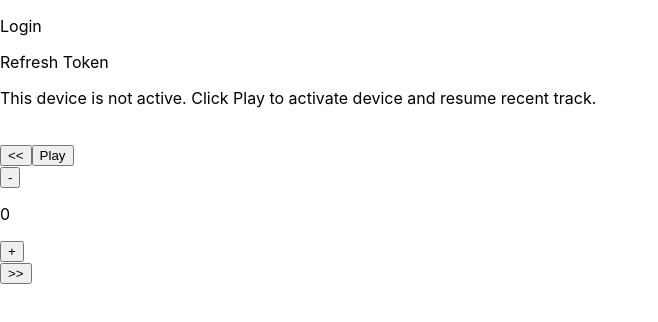
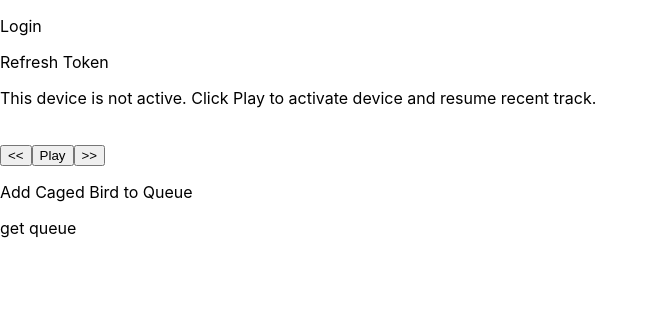
Before and after one commit to seth-bradshaw/Mock-Spotify-UI, a React (Create React App) app in the folder spotify-ui/: page / in a window 1280 px wide. Shown: the top 322 px of the page, without its empty margins (0-658 px from the left). Built offline with nearby package versions, Linux system fonts and the light colour scheme.

Commit message:
adding queue service call, and temp testing changes in playback component

```diff
--- a/spotify-ui/src/components/playback/SpotifyPlayback.tsx
+++ b/spotify-ui/src/components/playback/SpotifyPlayback.tsx
@@ -1,29 +1,34 @@
 /* @ts-nocheck tslint:disable */
-import React, {useState, useEffect} from 'react'
-import { transferDevice, playTrack, pauseTrack, skipToNext, skipToPrevious, changeVolume } from '../../services'
-import Cookies from 'js-cookie'
-import {safeParse} from '../../utils'
-import initPlaybackSDK from './tempFile'
+import React, { useState, useEffect } from "react";
+import {
+  transferDevice,
+  playTrack,
+  pauseTrack,
+  skipToNext,
+  skipToPrevious,
+  changeVolume,
+  addTrackToQueue,
+  getUserQueue
+} from "../../services";
+import Cookies from "js-cookie";
+import { safeParse } from "../../utils";
+import initPlaybackSDK from "./tempFile";
 
 type PlaybackEventCallback = {
-    device_id:string;
-}
-type AnyObj = {[key:string]: any}
+  device_id: string;
+};
+type AnyObj = { [key: string]: any };
 
-const initPlayer:AnyObj = {}
+const initPlayer: AnyObj = {};
 
 const track: AnyObj = {
   name: "",
   album: {
-        images: [
-            { url: "" }
-        ]
+    images: [{ url: "" }],
   },
-    artists: [
-        { name: "" }
-    ],
-    uri: ''
-}
+  artists: [{ name: "" }],
+  uri: "",
+};
 
 // ? Should we make this Context when building actual UI? Requires props being passed down multiple components, seems like a good use case
 // TODO make this a lot more components. This is pretty bloated atm
@@ -33,13 +38,14 @@ export default function SpotifyPlayback() {
   const [deviceActive, setDeviceActive] = useState(false);
   const [player, setPlayer] = useState(initPlayer);
   const [current_track, setTrack] = useState<AnyObj>(track);
-    const [deviceId, setDeviceId] = useState('');
+  const [deviceId, setDeviceId] = useState("");
   const [volume, setVolume] = useState(0);
+  const [displayVolume, setDisplayVolume] = useState(false);
 
   const transfer = async (id: string) => {
     await transferDevice(id);
     setDeviceActive(true);
-    }
+  };
 
   const resume = async (device_id: string) => {
     if (!deviceActive) {
@@ -48,26 +54,22 @@ export default function SpotifyPlayback() {
     const play = ({
       spotify_uri,
       playerInstance: {
-              _options: {
-                getOAuthToken
-              }
-            }
+        _options: { getOAuthToken },
+      },
     }: AnyObj) => {
-            getOAuthToken(() => playTrack({ device_id, tracks: [spotify_uri]}));
+      getOAuthToken(() => playTrack({ device_id, tracks: [spotify_uri] }));
     };
     play({
       playerInstance: player,
       spotify_uri: current_track.uri,
     });
-    }
+  };
 
   const pause = async (device_id: string) => {
     const pauseSong = ({
       playerInstance: {
-              _options: {
-                getOAuthToken
-              }
-            }
+        _options: { getOAuthToken },
+      },
     }: AnyObj) => {
       getOAuthToken(() => pauseTrack(device_id));
     };
@@ -75,130 +77,119 @@ export default function SpotifyPlayback() {
       playerInstance: player,
       spotify_uri: current_track.uri,
     });
-    }
+  };
 
-    const adjustVolume = (volume_percent: number) => {
-        player.setVolume(volume_percent).then(() => {
-            setVolume(volume_percent * 100)
-        }).catch((err: any) => console.log(err))
-    }
+  const adjustVolume = async (volume_percent: number) => await changeVolume({ volume_percent, device_id: deviceId });
+
+  const addToQueue = async (uri: string) => await addTrackToQueue({ uri })
+
+  const getQueue = async () => await getUserQueue();
 
   useEffect(() => {
-        const token = safeParse(Cookies.get('spotify_access_token'))?.access_token
+    const token = safeParse(Cookies.get("spotify_access_token"))?.access_token;
 
     initPlaybackSDK(() => {
       /* @ts-ignore */
       const player = new window.Spotify.Player({
-                name: 'Web Playback SDK',
-                getOAuthToken: (cb:(token:string) => void) => cb(token),
-                volume: 0.5
+        name: "Web Playback SDK",
+        getOAuthToken: (cb: (token: string) => void) => cb(token),
+        volume: 0.5,
       });
 
       setPlayer(player);
 
-            player.addListener('ready', async ({ device_id }: PlaybackEventCallback) => {
+      player.addListener(
+        "ready",
+        async ({ device_id }: PlaybackEventCallback) => {
           setReady(true);
-                setDeviceId(device_id)
-                console.log('Ready with Device ID', device_id);
-            });
+          setDeviceId(device_id);
+          console.log("Ready with Device ID", device_id);
+        }
+      );
 
-            player.addListener('not_ready', ({ device_id }: PlaybackEventCallback) => {
+      player.addListener(
+        "not_ready",
+        ({ device_id }: PlaybackEventCallback) => {
           isReady && setReady(false);
           setDeviceId(device_id);
-                console.log('Device ID has gone offline', device_id);
-            });
+          console.log("Device ID has gone offline", device_id);
+        }
+      );
 
-            player.addListener('player_state_changed', ( (state:AnyObj) => {
-                console.log('state on change', { state });
+      player.addListener("player_state_changed", (state: AnyObj) => {
+        console.log("state on change", { state });
         if (!state) {
-                    setReady(false)
+          setReady(false);
           return;
         }
         // TODO add logic to ensure this only updates if needed. These are causing unnecessary rerenders.
         setTrack(state.track_window.current_track);
         setPlaying(!state.paused);
-            }));
+      });
 
       player.connect();
-            player.getVolume().then((volume: number) => setVolume(volume * 100));
-            player.setName("The bestest Spotify Exp").then(() => console.log('Device name changed!'))
-        })
+      player.getVolume().then((volume: number) => {
+        setVolume(volume * 100);
+        setDisplayVolume(true);
+      });
+      player
+        .setName("The bestest Spotify Exp")
+        .then(() => console.log("Device name changed!"));
+    });
 
     // TODO move player init to another file returning player. Thinking we pass a map with key = evtListener, value call back. Or should we add evtListeners in useEffect?
-        // const script = document.createElement("script");
-        // script.src = "https://sdk.scdn.co/spotify-player.js";
-        // script.async = true;
-
-        // document.body.appendChild(script);
-        // // ? do we want token as a dep in useEffect? After logging in and coming back to page playback doesn't work till you refresh at times. Think it's because we aren't sending player a valid token in init page load.
-        // /* @ts-ignore */
-        // window.onSpotifyWebPlaybackSDKReady = () => {
-        //     /* @ts-ignore */
-        //     const player = new window.Spotify.Player({
-        //         name: 'Web Playback SDK',
-        //         getOAuthToken: (cb:(token:string) => void) => cb(token),
-        //         volume: 0.5
-        //     });
-
-        //     setPlayer(player);
-
-        //     player.addListener('ready', async ({ device_id }: PlaybackEventCallback) => {
-        //         setReady(true);
-        //         setDeviceId(device_id)
-        //         console.log('Ready with Device ID', device_id);
-        //     });
-
-        //     player.addListener('not_ready', ({ device_id }: PlaybackEventCallback) => {
-        //         isReady && setReady(false);
-        //         setDeviceId(device_id);
-        //         console.log('Device ID has gone offline', device_id);
-        //     });
-
-        //     player.addListener('player_state_changed', ( (state:AnyObj) => {
-        //         console.log('state on change', { state });
-        //         if (!state) {
-        //             setReady(false)
-        //             return;
-        //         }
-        //         // TODO add logic to ensure this only updates if needed. These are causing unnecessary rerenders.
-        //         setTrack(state.track_window.current_track);
-        //         setPlaying(!state.paused);
-        //     }));
-
-        //     player.connect();
-        //     player.getVolume().then((volume: number) => setVolume(volume * 100));
-        //     player.setName("The bestest Spotify Exp").then(() => console.log('Device name changed!'))
-        // };
-    }, [])
+  }, []);
   return (
     <>
-            {
-                !deviceActive || !isReady ? (
-                    <p>This device is not active. Click Play to activate device and resume recent track.</p>
-                ) : null
-            }
+      {!deviceActive || !isReady ? (
+        <p>
+          This device is not active. Click Play to activate device and resume
+          recent track.
+        </p>
+      ) : null}
       <div className="container">
         <div className="main-wrapper">
-                    <img src={current_track.album.images[0].url} className="now-playing__cover" alt="" />
+          <img
+            src={current_track.album.images[0].url}
+            className="now-playing__cover"
+            alt=""
+          />
           <div className="now-playing__side">
             <div className="now-playing__name">{current_track.name}</div>
-                        <div className="now-playing__artist">{current_track.artists[0].name}</div>
+            <div className="now-playing__artist">
+              {current_track.artists[0].name}
+            </div>
 
-                        <button className="btn-spotify" onClick={() => skipToPrevious()} >
+            <button className="btn-spotify" onClick={() => skipToPrevious()}>
               &lt;&lt;
             </button>
 
-                        <button className="btn-spotify" onClick={() => isPlaying ? pause(deviceId) : resume(deviceId)} >
-                            { isPlaying ? "Pause" : "Play" }
+            <button
+              className="btn-spotify"
+              onClick={() => (isPlaying ? pause(deviceId) : resume(deviceId))}
+            >
+              {isPlaying ? "Pause" : "Play"}
             </button>
+            {
+                displayVolume && (
                     <div className="temp-volume-container">
-                            <button onClick={() => adjustVolume((volume - 10) / 100)}>-</button>
-                            <p>{volume}</p>
-                            <button onClick={() => adjustVolume((volume + 10) / 100)}>+</button>
+                    <input
+                        type="range"
+                        min="0"
+                        max="100"
+                        defaultValue={volume}
+                        // @ts-ignore
+                        onMouseUp={(e) => adjustVolume(e.target.value)}
+                    />
+                    <p id="rangeValue">{volume}</p>
                     </div>
-                        <button className="btn-spotify" onClick={() => skipToNext()} >
+                )
+            }
+            <button className="btn-spotify" onClick={() => skipToNext()}>
               &gt;&gt;
             </button>
+            <p onClick={() => addToQueue('spotify:track:2GnE8rMDgfWBwGmwrUbCsQ')}>Add Caged Bird to Queue</p>
+            <p onClick={() => getQueue()}>get queue</p>
           </div>
         </div>
       </div>
--- a/spotify-ui/src/constants/endpoints.ts
+++ b/spotify-ui/src/constants/endpoints.ts
@@ -18,3 +18,4 @@ export const PAUSE_TRACK = `${playbackURL}/pause-track`
 export const SKIP_NEXT = `${playbackURL}/next`
 export const SKIP_PREVIOUS = `${playbackURL}/previous`
 export const CHANGE_VOLUME = `${playbackURL}/volume`
+export const USER_QUEUE = `${playbackURL}/queue`
```
Also changed, not shown: spotify-ui/src/services/index.ts (+36 -1 lines). Lines whose indentation alone changed are shown as unchanged.
